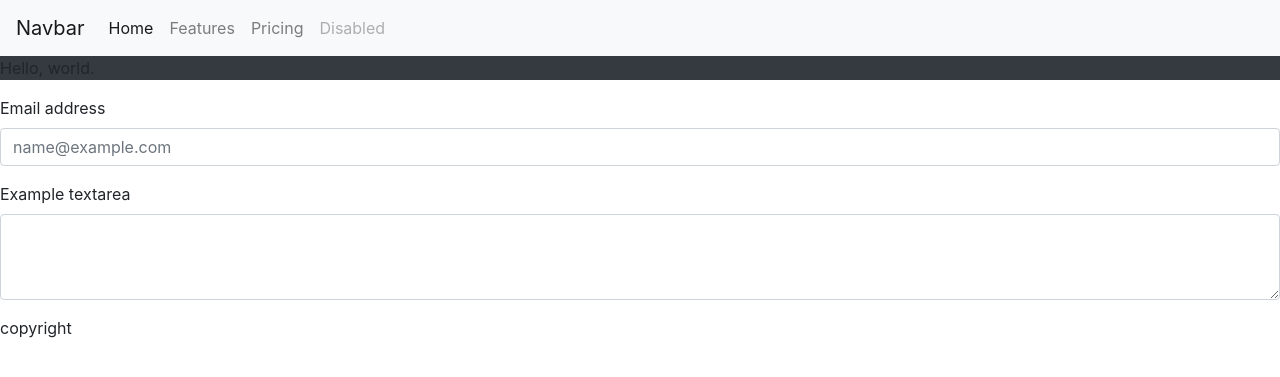
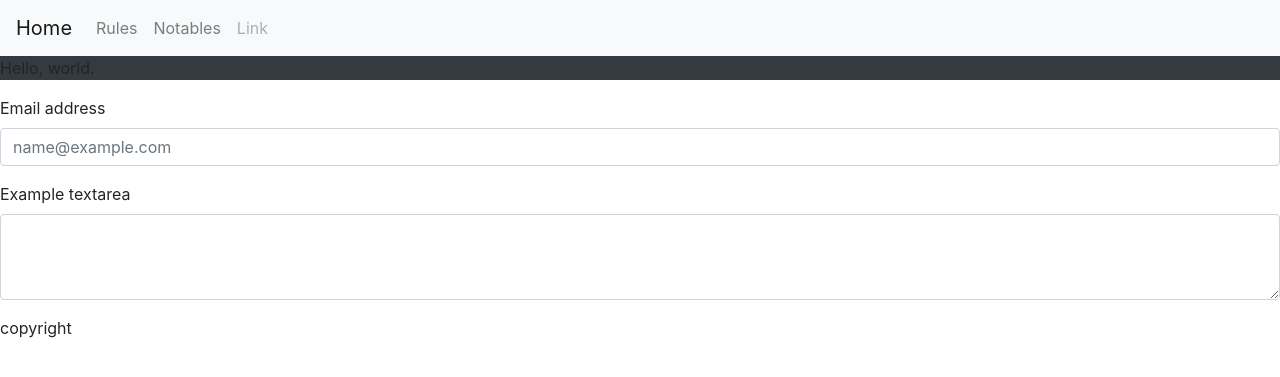
Before and after one commit to yk-jp/Game-Fan-Website, a Django app: page / in a window 1280 px wide. Shown: the top 377 px of the page. Run offline with Django 3.2, Linux system fonts and the light colour scheme; some libraries are stand-ins or nearby versions.

Commit message:
created a layout of header

```diff
--- a/profiles/templates/partials/header.html
+++ b/profiles/templates/partials/header.html
@@ -1,14 +1,13 @@
 <nav class="navbar navbar-expand-lg navbar-light bg-light">
-  <a class="navbar-brand" href="#">Navbar</a>
+  <a class="navbar-brand" href="">Home</a>
   <button class="navbar-toggler" type="button" data-toggle="collapse" data-target="#navbarNavAltMarkup" aria-controls="navbarNavAltMarkup" aria-expanded="false" aria-label="Toggle navigation">
     <span class="navbar-toggler-icon"></span>
   </button>
   <div class="collapse navbar-collapse" id="navbarNavAltMarkup">
     <div class="navbar-nav">
-      <a class="nav-item nav-link active" href="#">Home <span class="sr-only">(current)</span></a>
-      <a class="nav-item nav-link" href="#">Features</a>
-      <a class="nav-item nav-link" href="#">Pricing</a>
-      <a class="nav-item nav-link disabled" href="#">Disabled</a>
+      <a class="nav-item nav-link" href="#">Rules</a>
+      <a class="nav-item nav-link" href="#">Notables</a>
+      <a class="nav-item nav-link disabled" href="#">Link</a>
     </div>
   </div>
 </nav>
```
